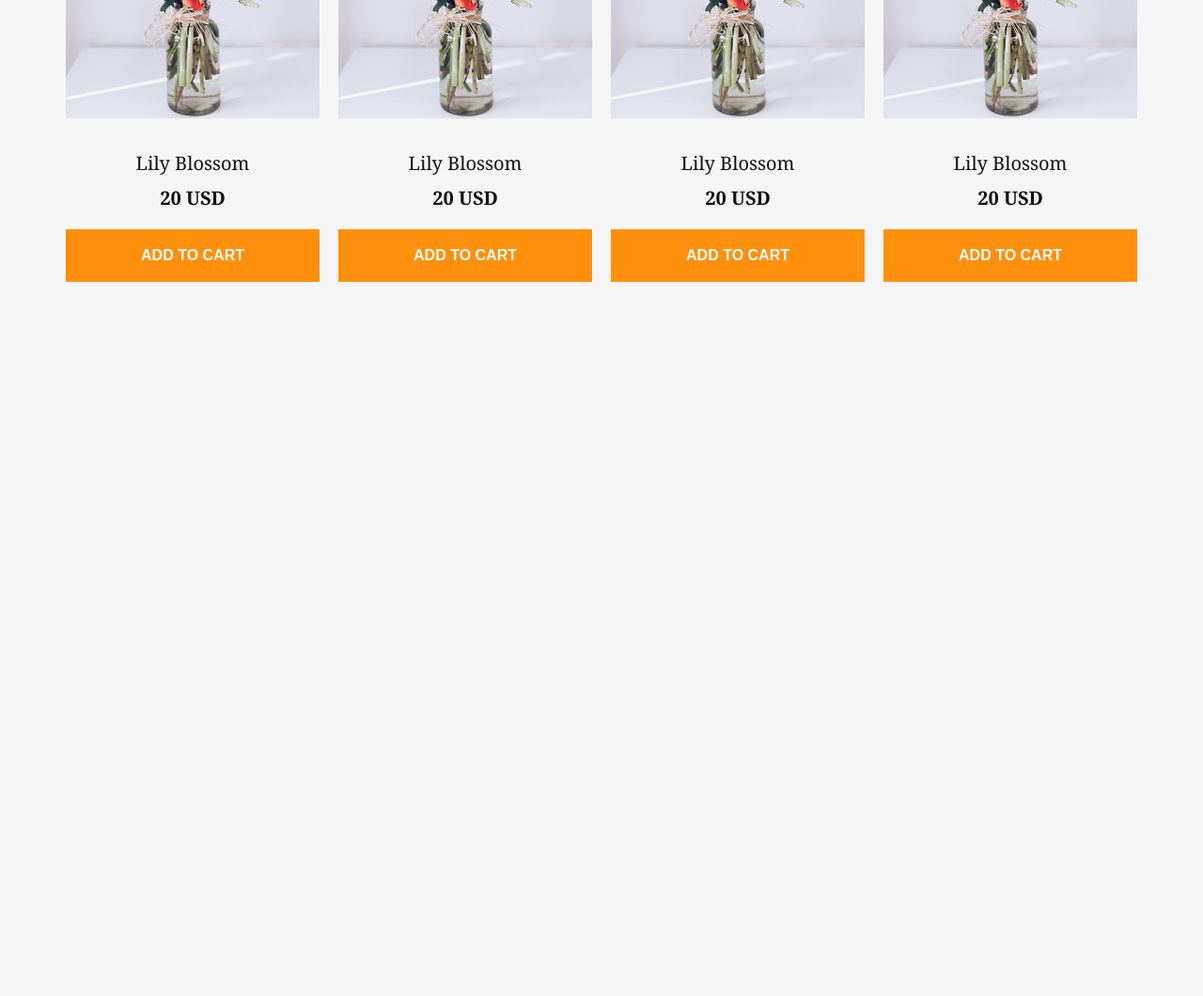
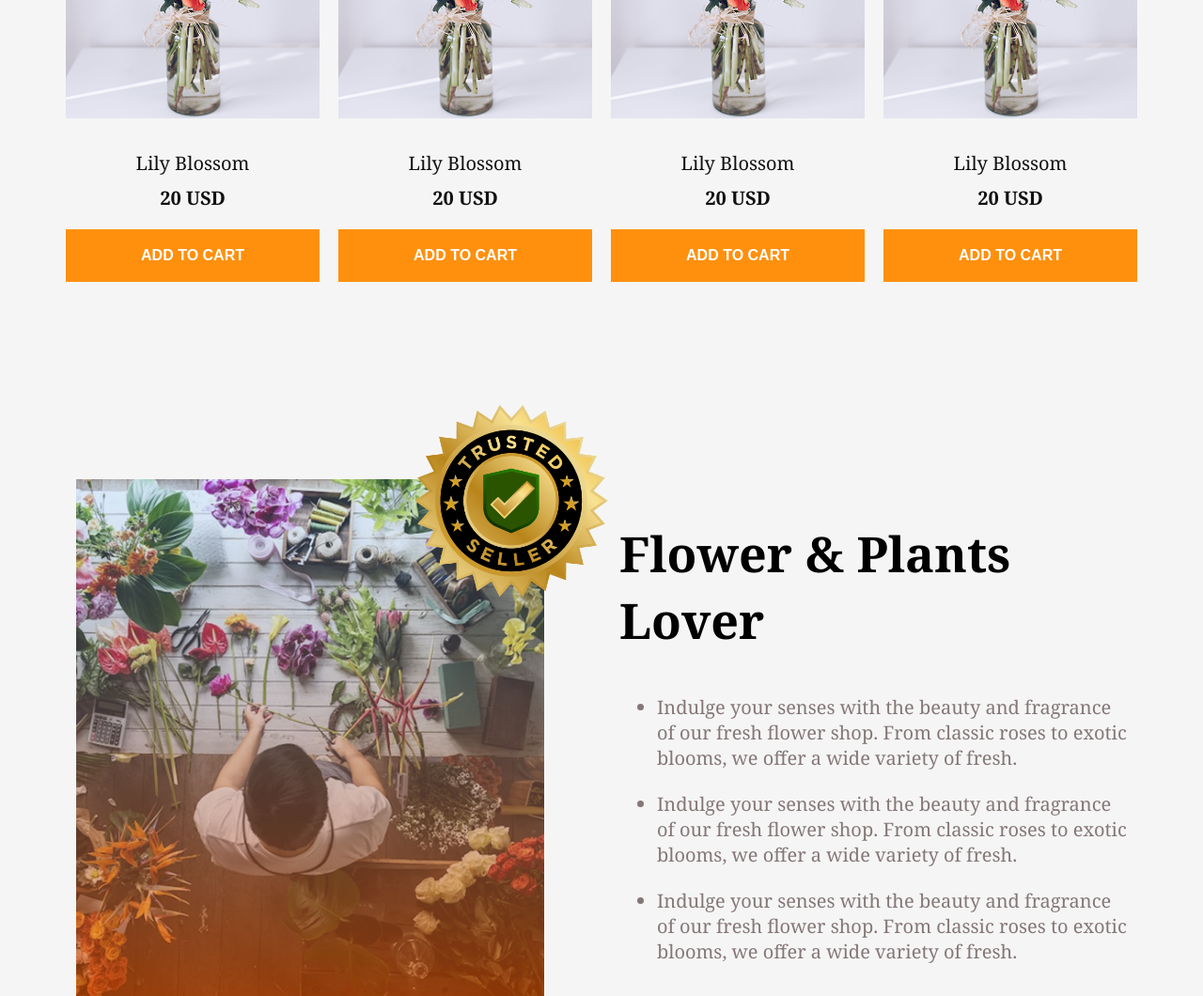
Before and after one commit to ObaidulHHasan/Assignment-02-B12, a plain HTML site: page index.html in a window 1280 px wide. Shown: the part 1603-2663 px from the top of the page at 94% size. Before the commit the page ends 1903 px from the top, so only its background shows below. Drawn offline with Linux system fonts and the light colour scheme.

Commit message:
added Flower and plant lover section

```diff
--- a/index.html
+++ b/index.html
@@ -84,6 +84,21 @@
             </div>
            </div>
          </section>
+         <!-- Flower and plant lover -->
+          <section class="plant-lover">
+                <img src="assets/flower-store.png" class="flower-store">
+                <img src="assets/trusted-badge.png" class="trust">
+                <div class="plant-lover-description">
+                    <h1>Flower & Plants Lover</h1>
+                    <ul>
+                        <li  class="dark-3">Indulge your senses with the beauty and fragrance of our fresh flower shop. From classic roses to exotic blooms, we offer a wide variety of fresh.</li>
+                        <br>
+                        <li class="dark-3">Indulge your senses with the beauty and fragrance of our fresh flower shop. From classic roses to exotic blooms, we offer a wide variety of fresh.</li>
+                        <br>
+                        <li class="dark-3">Indulge your senses with the beauty and fragrance of our fresh flower shop. From classic roses to exotic blooms, we offer a wide variety of fresh.</li>
+                    </ul>
+                </div>
+          </section>
     </main>
     <footer>
 
--- a/styles/blog.css
+++ b/styles/blog.css
@@ -118,15 +118,42 @@ body{
     grid-template-columns: repeat(4, 1fr);
     gap: 20px;
 }
+/* plant lover section */
+.plant-lover{
+    display: flex;
+    justify-content: space-around;
+    margin-top: 210px;
+}
+.plant-lover-description{
+    width: 540px;
+    height: 550px;
+    margin-left: -50px;
+}
+.plant-lover-description h1{
+    font-size: 3.25rem;
+    font-weight: bold;
+}
+.ul>li{
+    font-size: 1.25rem;
+}
+.flower-store{
+    height: 550px;
+}
+.trust{
+    width: 286px;
+    height: 286px;
+    margin-left: -200px;
+    margin-top: -120px;
+    filter:drop-shadow(100%)
+}
 
 
 
 
 
-
-@media screen and (max-width: 576px) {
+/* @media screen and (max-width: 576px) {
     .card-container{
         grid-template-columns: repeat(2, 1fr);
     }
 
-}
+} */
```
